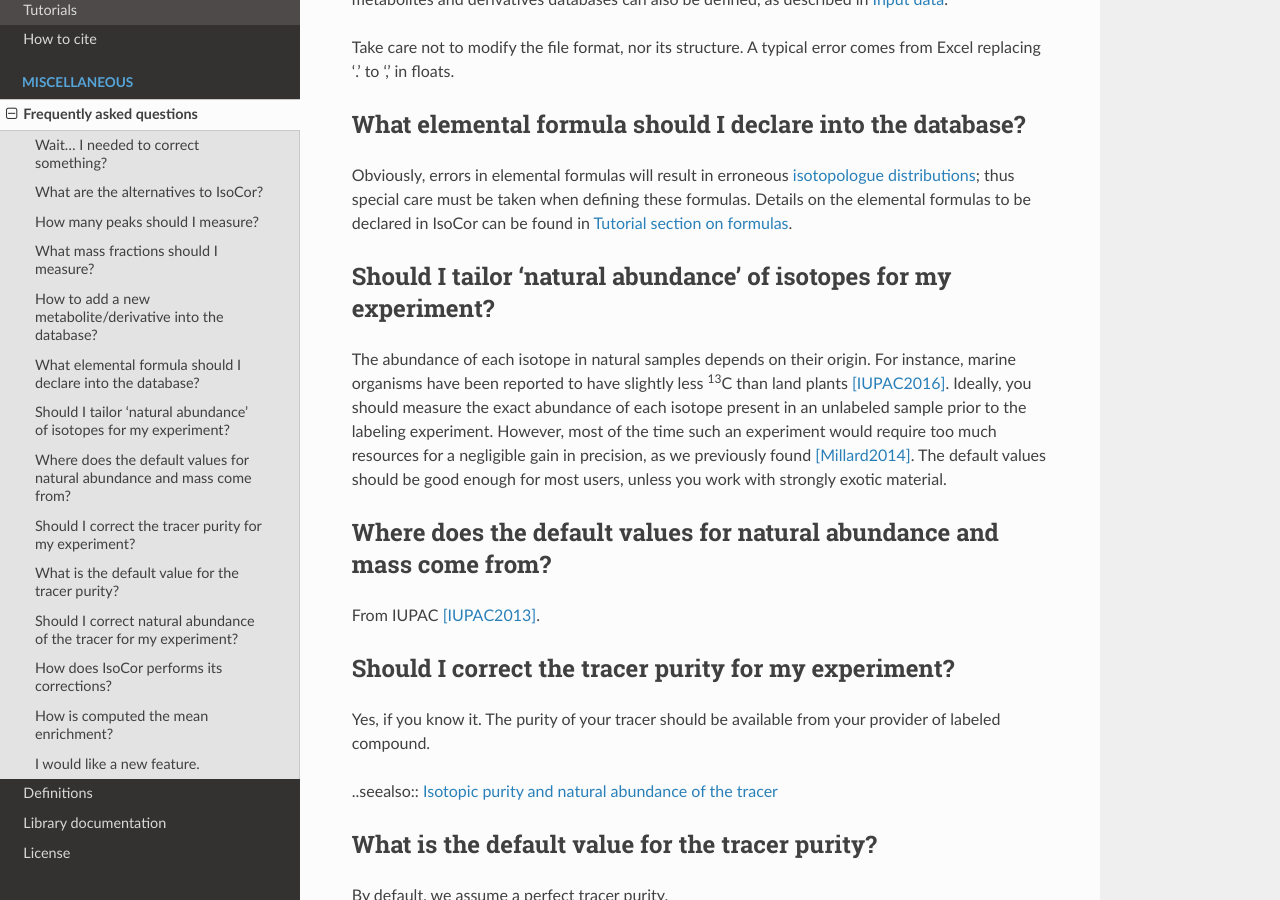
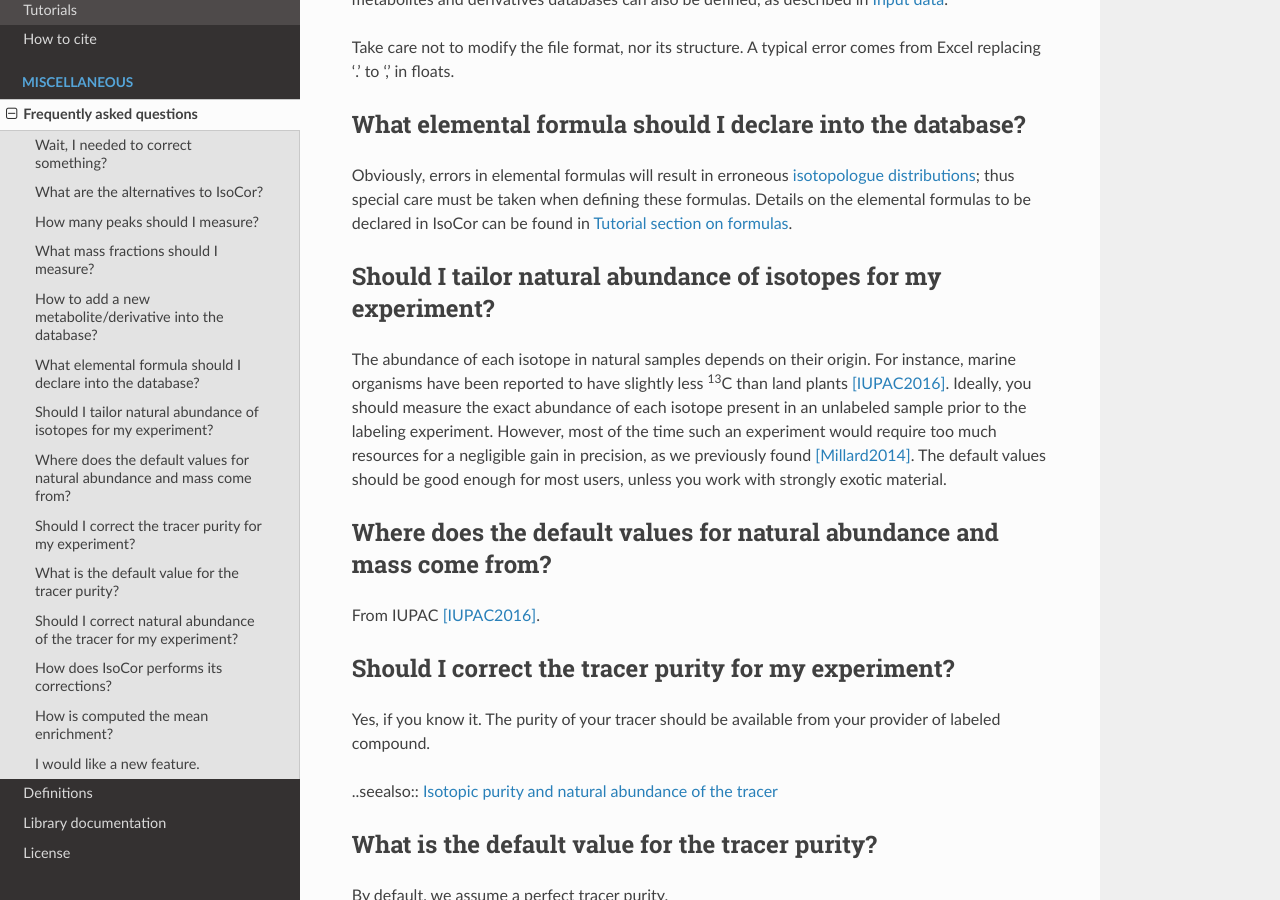
Before and after one commit to MetaSys-LISBP/IsoCor, a Sphinx documentation site: the page built from doc/faq.rst, in a window 1280 px wide and 900 px high, scrolled down 1309 px. Built offline with Sphinx 7.4.7 and the Read the Docs theme 2.0.0, drawn with Linux system fonts in a browser that asks for light colours; some of the changed text lies outside the part shown.

Commit message:
fix pdf doc

```diff
--- a/doc/faq.rst
+++ b/doc/faq.rst
@@ -6,7 +6,7 @@
 .. seealso:: If you wonder how to make the most out of IsoCor, have a look at the :ref:`Tutorials`.
 
 
-Wait... I needed to correct something?
+Wait, I needed to correct something?
 ^^^^^^^^^^^^^^^^^^^^^^^^^^^^^^^^^^^^^^^^^^^^^^^^^^^^^^^^^^^^^^^^^^^^^^^^^^^^^^^^^
 
 If you don't fully understand why you should correct your MS isotopic data,
@@ -73,7 +73,7 @@
 can be found in :ref:`Tutorial section on formulas <formulas>`.
 
 
-Should I tailor ‘natural abundance’ of isotopes for my experiment?
+Should I tailor natural abundance of isotopes for my experiment?
 ^^^^^^^^^^^^^^^^^^^^^^^^^^^^^^^^^^^^^^^^^^^^^^^^^^^^^^^^^^^^^^^^^^^^^^^^^^^^^^^^^
 The abundance of each isotope in
 natural samples depends on their origin. For instance, marine organisms have been
@@ -87,7 +87,7 @@
 
 Where does the default values for natural abundance and mass come from?
 ^^^^^^^^^^^^^^^^^^^^^^^^^^^^^^^^^^^^^^^^^^^^^^^^^^^^^^^^^^^^^^^^^^^^^^^^^^^^^^^^^
-From IUPAC [IUPAC2013]_.
+From IUPAC [IUPAC2016]_.
 
 
 Should I correct the tracer purity for my experiment?
@@ -134,6 +134,5 @@
 We would be glad to improve IsoCor. Please get in touch with us so we could discuss your problem. [issue tracker].
 
 
-.. [IUPAC2013] Isotopic Compositions of the Elements 2013, Pure Appl. Chem., 2016, Vol. 88, No. 3, pp. 293-306, https://doi.org/10.1515/pac-2015-0503
 .. [IUPAC2016] Isotope-abundance variations and atomic weights of selected elements: 2016 (IUPAC Technical Report) https://doi.org/10.1515/pac-2016-0302
 .. [Millard2014] Isotopic studies of metabolic systems by mass spectrometry: using Pascal's triangle to produce biological standards with fully controlled labeling patterns, 2014, Anal. Chem., 86(20):10288-10295, https://doi.org/10.1021/ac502490g
--- a/doc/tutorials.rst
+++ b/doc/tutorials.rst
@@ -226,7 +226,7 @@
 ..  _Formulas:
 
 ********************************************************************************
-Declaration of elemental formulas: "metabolite" and "derivative" moieties
+Declaration of elemental formulas: metabolite and derivative moieties
 ********************************************************************************
 
 This section provides guidelines for the definition of elemental formulas of "metabolite" and "derivative" moieties.
@@ -247,7 +247,7 @@
 - for MS/MS measurements, with no tracer atoms in the detected ion: only atoms of the complement (neutral fragment)
 
 
-"metabolite" vs. "derivative" formulas
+Metabolite vs. derivative formulas
 ================================================================================
 
 **All atoms of the molecular entity that gives rise to the measured** :ref:`isotopic cluster <isotopic cluster>`
```
